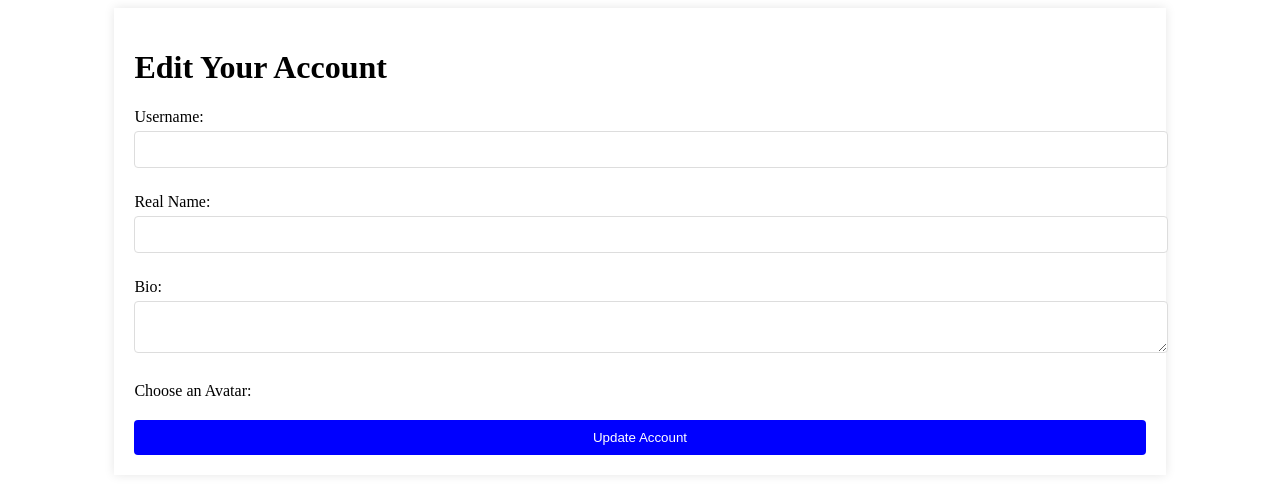
After one commit to ManfordZeng-waikato/Blog-Website-Application, a Node server app: template views/edit-account.handlebars in a window 1280 px wide. The commit adds this page. Shown: the top 494 px of the page. Run offline with Node 20, Linux system fonts and the light colour scheme; the template is opened without the code that fills it, so the values that code supplies are empty; some libraries are stand-ins or nearby versions.

Commit message:
edit account and log out

```diff
--- a/app.js
+++ b/app.js
@@ -5,12 +5,19 @@ const express = require("express");
 const session = require('express-session');
 const handlebars = require("express-handlebars");
 const { pool } = require('./modules/database.js');
-const {registerUser, getUserInfoByUsername, getUserPosts} = require("./modules/database");
+const {registerUser, getUserInfoByUsername, getUserPosts, updateUserAccount} = require("./modules/database");
 const {getUserByUsername} = require("./modules/database");
 const {compare} = require("bcrypt");
 const moment = require('moment');
 
 const app = express();
+const eq = (arg1, arg2) => arg1 === arg2;
+const hbs = handlebars.create({
+    defaultLayout: 'main',
+    helpers: {
+        eq, // 注册eq helper
+    }
+});
 app.use(express.static('public'));
 app.use(session({
     secret: process.env.SESSION_SECRET, // 用来注册session id到cookie的，相当于一个密钥。
@@ -21,9 +28,7 @@ app.use(session({
 const port = process.env.EXPRESS_PORT || 3000;
 
 // Setup Handlebars
-app.engine("handlebars", handlebars.create({
-    defaultLayout: 'main'
-}).engine);
+app.engine('handlebars', hbs.engine);
 app.set("view engine", "handlebars");
 
 // Set up to read POSTed form data
@@ -51,6 +56,42 @@ app.get('/login', (req, res) => {
 app.get('/register', (req, res) => {
     res.render('register', { layout: 'main' });
 });
+app.get('/edit-account/:username', async (req, res) => {
+    const username = req.params.username;
+        try {
+            const userInfo = await getUserByUsername(username); // 从数据库获取用户信息
+            if (!userInfo) {
+                res.status(404).send('User not found');
+                return;
+            }
+
+            // 定义可用的头像数组
+            const avatars = [
+                '/images/avatars/avatar1.png',
+                '/images/avatars/avatar2.png',
+                '/images/avatars/avatar3.png',
+                '/images/avatars/avatar4.png',
+                '/images/avatars/avatar5.png',
+                '/images/avatars/avatar6.png',
+                '/images/avatars/avatar7.png',
+                '/images/avatars/avatar8.png',
+                '/images/avatars/avatar9.png',
+                '/images/avatars/avatar10.png',
+            ];
+
+            // 将用户信息和头像数组传递到模板
+            res.render('edit-account', {
+                layout: 'main',
+                user: userInfo,
+                avatars: avatars
+            });
+        } catch (error) {
+            console.error(error);
+            res.status(500).send('Internal server error');
+        }
+
+});
+
 
 app.get('/check-username', async (req, res) => {
     const username = req.query.username;
@@ -114,7 +155,9 @@ app.get('/home/:username', async (req, res) => {
                 date_of_birth: formattedBirthday,
                 name: userInfo.real_name,
                 avatarUrl: userInfo.avatar_url,
+                username: userInfo.username,
                 posts: userPosts // 用户的博客文章
+
             };
         }
         res.render('home', {
@@ -129,7 +172,35 @@ app.get('/home/:username', async (req, res) => {
     }
 });
 
+app.post('/edit-account/:username', async (req, res) => {
+    const oldUsername = req.params.username;
+    const { username, realName, bio, avatarUrl } = req.body;
 
+    if (req.session.user && req.session.user.username === oldUsername) {
+        try {
+            // 更新用户信息的数据库操作
+            await updateUserAccount(oldUsername, username, realName, bio, avatarUrl);
+
+            // 更新session信息
+            req.session.user.username = username;
+
+            res.redirect('/home/' + username); // 重定向到用户的个人主页
+        } catch (error) {
+            console.error(error);
+            res.status(500).send('Internal server error');
+        }
+    } else {
+        res.status(403).send('Unauthorized');
+    }
+});
+
+
+app.get('/logout', (req, res) => {
+    if (req.session) {
+        req.session.destroy(); // 销毁会话
+    }
+    res.redirect('/'); // 重定向到主页或登录页面
+});
 
 app.listen(port, function () {
     console.log(`Web final project listening on http://localhost:${port}/`);
--- /dev/null
+++ b/public/css/edit.css
@@ -0,0 +1,55 @@
+.container {
+    width: 80%;
+    margin: auto;
+    padding: 20px;
+    background-color: white;
+    box-shadow: 0 0 10px rgba(0, 0, 0, 0.1);
+}
+
+.edit-form {
+    display: flex;
+    flex-direction: column;
+}
+
+.form-group {
+    margin-bottom: 15px;
+}
+
+.form-group label {
+    display: block;
+    margin-bottom: 5px;
+}
+
+.form-group input[type="text"],
+.form-group input[type="radio"],
+.form-group textarea {
+    width: 100%;
+    padding: 10px;
+    margin-bottom: 10px;
+    border: 1px solid #ddd;
+    border-radius: 4px;
+}
+
+.form-group .avatar-option {
+    display: inline-block;
+    margin-right: 10px;
+}
+
+.form-group img {
+    width: 50px;
+    height: 50px;
+    border-radius: 50%;
+}
+
+.btn {
+    padding: 10px 20px;
+    background-color: blue;
+    color: white;
+    border: none;
+    border-radius: 4px;
+    cursor: pointer;
+}
+
+.btn:hover {
+    background-color: darkblue;
+}
--- /dev/null
+++ b/views/edit-account.handlebars
@@ -0,0 +1,44 @@
+<!DOCTYPE html>
+<html lang="en">
+<head>
+    <meta charset="UTF-8">
+    <meta name="viewport" content="width=device-width, initial-scale=1.0">
+    <title>Edit Account</title>
+    <link rel="stylesheet" href="/css/edit.css">
+</head>
+<body>
+<div class="container">
+    <h1>Edit Your Account</h1>
+
+    <form method="POST" action="/edit-account/{{user.username}}" class="edit-form">
+        <div class="form-group">
+            <label for="username">Username:</label>
+            <input id="username" name="username" type="text" value="{{user.username}}" required>
+        </div>
+
+        <div class="form-group">
+            <label for="realName">Real Name:</label>
+            <input id="realName" name="realName" type="text" value="{{user.real_name}}" required>
+        </div>
+
+        <div class="form-group">
+            <label for="bio">Bio:</label>
+            <textarea id="bio" name="bio">{{user.bio}}</textarea>
+        </div>
+
+        <!-- 头像选择部分 -->
+        <div class="form-group avatars">
+            <label>Choose an Avatar:</label>
+            {{#each avatars}}
+                <div class="avatar-option">
+                    <input type="radio" id="avatar{{@index}}" name="avatarUrl" value="{{this}}" {{#if (eq this ../user.avatar_url)}}checked{{/if}}>
+                    <label for="avatar{{@index}}"><img src="{{this}}" alt="Avatar {{@index}}"></label>
+                </div>
+            {{/each}}
+        </div>
+
+        <button type="submit" class="btn">Update Account</button>
+    </form>
+</div>
+</body>
+</html>
```
Also changed, not shown: modules/database.js (+6 -1 lines), views/home.handlebars (+10 -4 lines).
